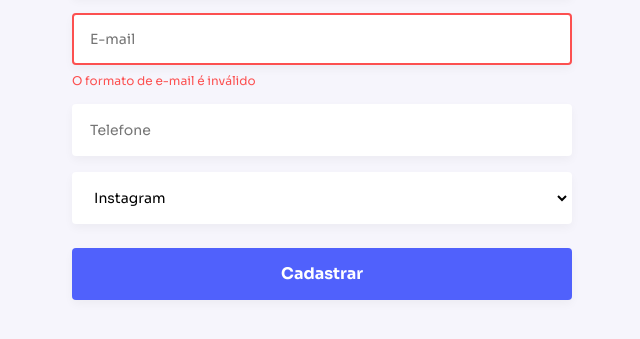
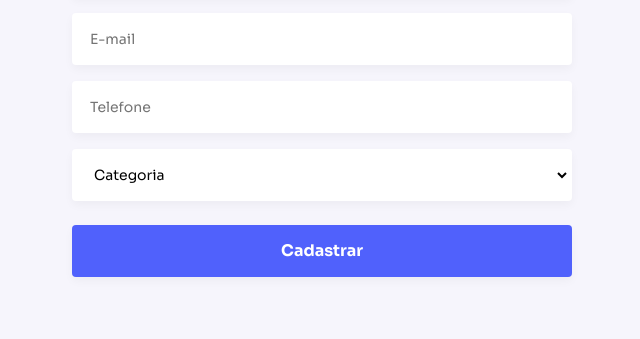
Before and after one commit to rodrigomouraf/mycontacts, a React app in the folder fe/: page /new in a window 1280 px wide. Shown: the part 287-626 px from the top of the page, without its empty margins (318-958 px from the left). Built offline with nearby package versions, Linux system fonts and the light colour scheme; a web font is replaced by a local one.

Commit message:
feature - utilizando hook useState para o formulario ContactForm

```diff
--- a/fe/public/index.html
+++ b/fe/public/index.html
@@ -13,7 +13,7 @@
     <link rel="preconnect" href="https://fonts.googleapis.com" />
     <link rel="preconnect" href="https://fonts.gstatic.com" crossorigin />
     <link href="https://fonts.googleapis.com/css2?family=Exo+2:wght@200&family=Red+Hat+Mono:ital,wght@1,300&family=Sora:wght@400;700&display=swap" rel="stylesheet" />
-    <title>React App</title>
+    <title>MyContacts</title>
   </head>
   <body>
     <noscript>You need to enable JavaScript to run this app.</noscript>
--- a/fe/src/Components/ContactForm/index.js
+++ b/fe/src/Components/ContactForm/index.js
@@ -1,4 +1,5 @@
 import PropType from 'prop-types';
+import { useState } from 'react';
 
 import { ButtonContainer, Form } from './styles';
 
@@ -8,25 +9,54 @@ import Select from '../Select';
 import Button from '../Button';
 
 export default function ContactForm({ buttonLabel }) {
+  // useState unControlled component
+  const [name, setName] = useState('');
+  const [email, setEmail] = useState('');
+  const [phone, setPhone] = useState('');
+  const [category, setCategory] = useState('');
+
+  function handleSubmit(event) {
+    event.preventDefault();
+
+    console.log({
+      name, email, phone, category,
+    });
+  }
+
   return (
-    <Form>
+    <Form onSubmit={handleSubmit}>
       <FormGroup>
-        <Input placeholder="Nome" />
-      </FormGroup>
-
-      <FormGroup
-        error="O formato de e-mail é inválido"
-      >
-        <Input placeholder="E-mail" error />
+        <Input
+          placeholder="Nome"
+          value={name}
+          onChange={(event) => setName(event.target.value)}
+        />
       </FormGroup>
 
       <FormGroup>
-        <Input placeholder="Telefone" />
+        <Input
+          placeholder="E-mail"
+          value={email}
+          onChange={(event) => setEmail(event.target.value)}
+        />
       </FormGroup>
 
       <FormGroup>
-        <Select>
+        <Input
+          placeholder="Telefone"
+          value={phone}
+          onChange={(event) => setPhone(event.target.value)}
+        />
+      </FormGroup>
+
+      <FormGroup>
+        <Select
+          value={category}
+          onChange={(event) => setCategory(event.target.value)}
+        >
+          <option value="">Categoria</option>
           <option value="instagram">Instagram</option>
+          <option value="discord">Discord</option>
         </Select>
       </FormGroup>
 
```
Also changed, not shown: fe/.eslintrc.json.
